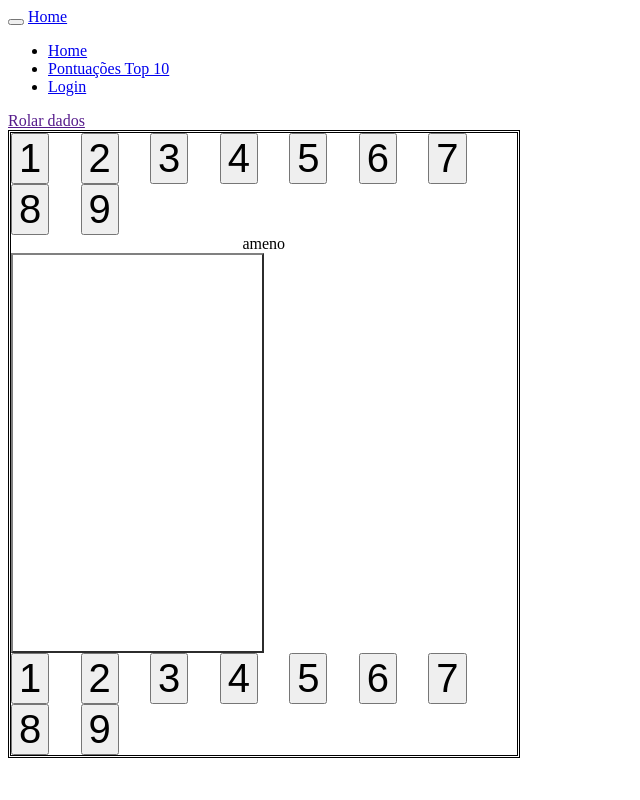
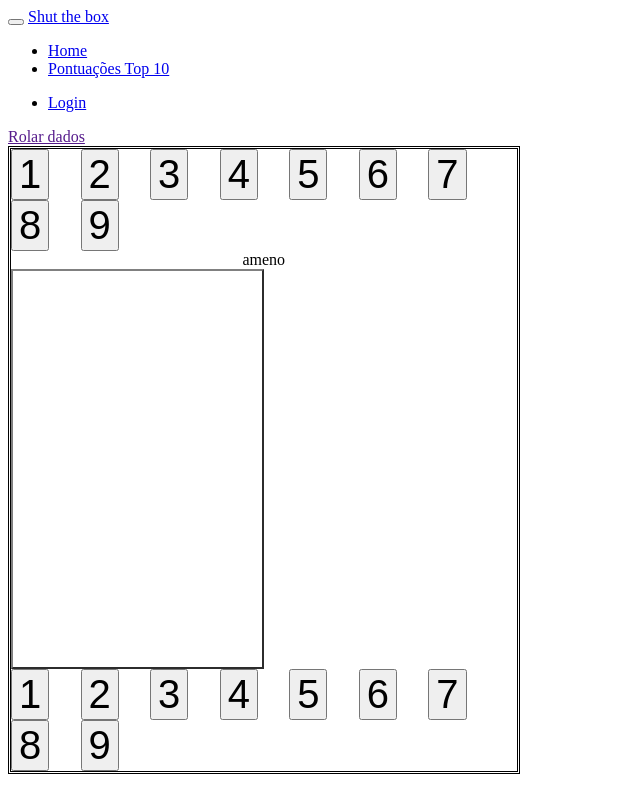
Before and after one commit to Serjux/PSI-PWS-PL1-C_2190710_2190752_2190749, a PHP site: the page made by App/webapp/view/game/tabuleiro.phtml in a window 1280 px wide. Shown: the whole page, without its empty margins (0-640 px from the left). Run offline with PHP 8.4, Linux system fonts and the light colour scheme; the template is opened without the code that fills it, so the values that code supplies are empty.

Commit message:
Atualizada a header do website e mudados os botões do tabuleiro.

```diff
--- a/App/webapp/view/game/tabuleiro.phtml
+++ b/App/webapp/view/game/tabuleiro.phtml
@@ -4,9 +4,7 @@ use ArmoredCore\WebObjects\Data;
 use ArmoredCore\WebObjects\URL;
 \ArmoredCore\WebObjects\Layout::includeLayout('header');
 $engine = Data::get('ge');
-?>
 
-<?php
 if ($engine->getEstadoJogo() == 1) { ?>
     <a href="<?= URL::toRoute('jogo/rolardados') ?>">Rolar dados</a>
 <?php }
@@ -16,50 +14,31 @@ else if ($engine->getEstadoJogo() == 2) {
 ?>
 
 <div style="border: double; width: 40%">
+    <button class="btn btn-default" style="margin-right: 5.4%; font-size: 40px "> 1</button>
+    <button class="btn btn-default" style="margin-right: 5.4%; font-size: 40px"> 2</button>
+    <button class="btn btn-default" style="margin-right: 5.4%; font-size: 40px"> 3</button>
+    <button class="btn btn-default" style="margin-right: 5.4%; font-size: 40px"> 4</button>
+    <button class="btn btn-default" style="margin-right: 5.4%; font-size: 40px"> 5</button>
+    <button class="btn btn-default" style="margin-right: 5.4%; font-size: 40px"> 6</button>
+    <button class="btn btn-default" style="margin-right: 5.4%; font-size: 40px"> 7</button>
+    <button class="btn btn-default" style="margin-right: 5.4%; font-size: 40px"> 8</button>
+    <button class="btn btn-default" style="margin-right: 5.4%; font-size: 40px"> 9</button>
 
-        <button class="b_numero" style="margin-right: 5.4%; font-size: 40px "> 1</button>
+    <table border="2" width="50%" height="400px">
+        <div style="display:inline-block; text-align: center; align: center; width: 100%">
+        ameno
+        </div>
+    </table>
 
-        <button class="b_numero" style="margin-right: 5.4%; font-size: 40px"> 2</button>
-
-        <button class="b_numero" style="margin-right: 5.4%; font-size: 40px""> 3</button>
-
-        <button class="b_numero" style="margin-right: 5.4%; font-size: 40px""> 4</button>
-
-        <button class="b_numero" style="margin-right: 5.4%; font-size: 40px"> 5</button>
-
-        <button class="b_numero" style="margin-right: 5.4%; font-size: 40px"> 6</button>
-
-        <button class="b_numero" style="margin-right: 5.4%; font-size: 40px"> 7</button>
-
-        <button class="b_numero" style="margin-right: 5.4%; font-size: 40px"> 8</button>
-
-        <button class="b_numero" style="margin-right: 5.4%; font-size: 40px"> 9</button>
-
-
-<table border="2" width="50%" height="400px">
-<div style="display:inline-block; text-align: center; align: center; width: 100%">
-ameno
-</div>
-</table>
-
-    <button class="b_numero2" style="margin-right: 5.4%; font-size: 40px"> 1</button>
-
-    <button class="b_numero2" style="margin-right: 5.4%; font-size: 40px"> 2</button>
-
-    <button class="b_numero2" style="margin-right: 5.4%; font-size: 40px""> 3</button>
-
-    <button class="b_numero2" style="margin-right: 5.4%; font-size: 40px""> 4</button>
-
-    <button class="b_numero2" style="margin-right: 5.4%; font-size: 40px"> 5</button>
-
-    <button class="b_numero2" style="margin-right: 5.4%; font-size: 40px"> 6</button>
-
-    <button class="b_numero2" style="margin-right: 5.4%; font-size: 40px"> 7</button>
-
-    <button class="b_numero2" style="margin-right: 5.4%; font-size: 40px"> 8</button>
-
-    <button class="b_numero2" style="margin-right: 5.4%; font-size: 40px"> 9</button>
-
+    <button class="btn btn-default" style="margin-right: 5.4%; font-size: 40px"> 1</button>
+    <button class="btn btn-default" style="margin-right: 5.4%; font-size: 40px"> 2</button>
+    <button class="btn btn-default" style="margin-right: 5.4%; font-size: 40px"> 3</button>
+    <button class="btn btn-default" style="margin-right: 5.4%; font-size: 40px"> 4</button>
+    <button class="btn btn-default" style="margin-right: 5.4%; font-size: 40px"> 5</button>
+    <button class="btn btn-default" style="margin-right: 5.4%; font-size: 40px"> 6</button>
+    <button class="btn btn-default" style="margin-right: 5.4%; font-size: 40px"> 7</button>
+    <button class="btn btn-default" style="margin-right: 5.4%; font-size: 40px"> 8</button>
+    <button class="btn btn-default" style="margin-right: 5.4%; font-size: 40px"> 9</button>
 </div>
 
 </body>
--- a/App/webapp/view/layout/header.phtml
+++ b/App/webapp/view/layout/header.phtml
@@ -22,14 +22,17 @@ use ArmoredCore\WebObjects\URL;?>
             <button type="button" class="navbar-toggle collapsed" data-toggle="collapse" data-target="#bs-example-navbar-collapse-1" aria-expanded="false">
 
             </button>
-            <a class="navbar-brand" href="#">Home</a>
+            <a class="navbar-brand" href="#">Shut the box</a>
         </div>
-            <ul class="nav navbar-nav navbar-right">
-                <li><a href="#">Home</a></li>
-                <li><a href="#">Pontuações Top 10</a></li>
-                <li><a href="#">Login</a></li>
-                </li>
-            </ul>
-        </div>
+
+        <ul class="nav navbar-nav navbar-left">
+            <li><a href="#">Home</a></li>
+            <li><a href="#">Pontuações Top 10</a></li>
+        </ul>
+
+        <ul class="nav navbar-nav navbar-right">
+            <li><a href="#">Login</a></li>
+            </li>
+        </ul>
     </div>
 </nav>
```
